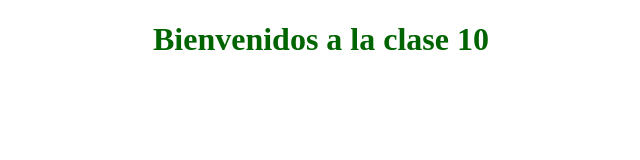
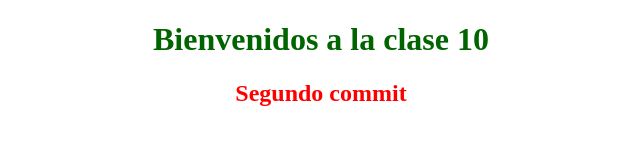
Before and after one commit to DiegoBustos96/clase-10-GITHUB, a plain HTML site: page index.html in a window 1280 px wide. Shown: the whole page, without its empty margins (319-959 px from the left). Drawn offline with Linux system fonts and the light colour scheme.

Commit message:
Segundo commit

```diff
--- a/CSS/estilo.css
+++ b/CSS/estilo.css
@@ -2,3 +2,8 @@ h1{
     text-align: center;
     color: darkgreen;
 }
+
+h2{
+    text-align: center;
+    color: red;
+}
--- a/index.html
+++ b/index.html
@@ -10,5 +10,9 @@
 </head>
 <body>
     <h1>Bienvenidos a la clase 10</h1>
+
+    <h2>Segundo commit</h2>
+
+    <!-- A partir del segundo commit se puede poner: git commit -am "lorem" -->
 </body>
 </html>
```
